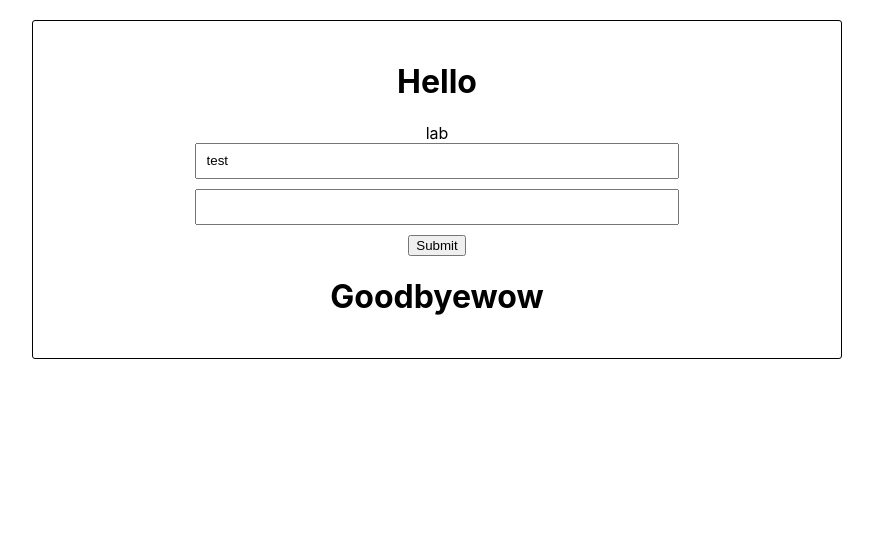
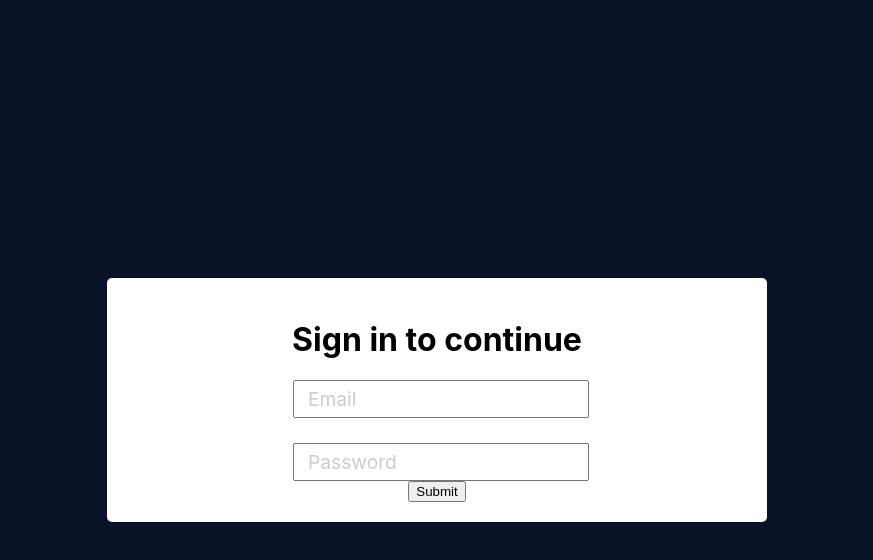
Before and after one commit to JTavinor/react-forms-playground, a React (Create React App) app: page / in a window 1280 px wide. Shown: the top 560 px of the page, without its empty margins (203-1076 px from the left). Built offline with nearby package versions, Linux system fonts and the light colour scheme.

Commit message:
Prototype of form with floating labels

```diff
--- a/src/App.css
+++ b/src/App.css
@@ -54,16 +54,16 @@ form {
   align-items: center;
 }
 
-input {
+/* input {
   width: 60%;
   margin-bottom: 10px;
   height: 2rem;
   padding: 0 10px;
   position: relative;
-  /* border: none; */
-  /* border-radius: 5%; */
-  /* outline: none; */
-}
+  border: none;
+  border-radius: 5%;
+  outline: none;
+} */
 
 .hello {
   position: relative;
@@ -160,3 +160,139 @@ input {
 .goodbye::after {
   content: "wow";
 }
+
+.border-gradient {
+  border-width: 5px 5px 5px 5px;
+  border-image: linear-gradient(
+    45deg,
+    rgba(100, 57, 242, 1) 0%,
+    rgba(242, 55, 55, 1) 100%
+  );
+  border-image-slice: 9;
+  border-style: solid;
+}
+
+.wrap {
+  display: inline-block;
+}
+
+.inner {
+  background: rgb(2, 0, 36);
+  background: linear-gradient(
+    90deg,
+    rgba(2, 0, 36, 1) 18%,
+    rgba(0, 212, 255, 1) 100%
+  );
+  width: calc(100% + 10px);
+}
+
+.bg-color {
+  height: inherit;
+  width: inherit;
+  background-color: white;
+}
+
+.testInner {
+  /* border: 1px solid green; */
+  height: 50px;
+  background-color: white;
+  width: 800px;
+  position: absolute;
+  z-index: 4;
+  top: 50%;
+  left: 50%;
+  transform: translate(-50%, -50%);
+}
+.testOuter {
+  /* border: 1px solid red; */
+  background-color: blue;
+  height: 52px;
+  width: 802px;
+  position: relative;
+  z-index: 5;
+}
+
+.testOuterOuter {
+  height: 52px;
+  width: 802px;
+}
+
+.testOuter:hover {
+  animation: animates1 1s linear forwards;
+}
+
+@keyframes animates1 {
+  0% {
+    width: 0;
+    height: 0;
+  }
+  100% {
+    width: 100%;
+    height: 100%;
+  }
+}
+
+.mainContainer {
+  height: 100vh;
+  width: 100vw;
+  background-color: #081229;
+  display: flex;
+}
+
+.loginFormCont {
+  padding: 20px 10px;
+  width: 50%;
+  margin: auto;
+  background-color: white;
+  border-radius: 5px;
+}
+
+.floatingLabelGroup {
+  position: relative;
+  width: 100%;
+  margin-top: 25px;
+}
+
+#firstFloatingLabelGroup {
+  margin-top: 0;
+}
+
+.floatingLabel {
+  font-size: 1.2rem;
+  color: #cccccc;
+  position: absolute;
+  pointer-events: none;
+  padding: 0 3px;
+  top: 50%;
+  transform: translateY(-50%);
+  left: 12px;
+  transition: all 0.1s ease;
+}
+
+.floatingInputField {
+  width: 100%;
+  height: 2rem;
+  position: relative;
+}
+
+.floatingInputField:focus ~ .floatingLabel,
+.floatingInputField:not(:focus):valid ~ .floatingLabel {
+  top: 0px;
+  bottom: 0px;
+  left: 5px;
+  font-size: 0.9rem;
+  height: 1rem;
+  opacity: 1;
+  color: #404040;
+  background-color: white;
+}
+
+.inputErrorMessage {
+  color: red;
+  align-self: start;
+}
+
+.floatingLabelForm {
+  width: 45%;
+  margin: auto;
+}
--- a/src/App.js
+++ b/src/App.js
@@ -3,13 +3,15 @@ import "./App.css";
 import ReactFinalForm from "./components/ReactFinalForm";
 import ReactHookForm from "./components/ReactHookForm";
 import HTMLForm from "./components/HTMLForm";
+import LoginForm from "./components/LoginForm";
 
 function App() {
   return (
     <div className="App">
       {/* <ReactFinalForm /> */}
-      <ReactHookForm />
+      {/* <ReactHookForm /> */}
       {/* <HTMLForm /> */}
+      <LoginForm />
     </div>
   );
 }
--- /dev/null
+++ b/src/components/LoginForm.jsx
@@ -0,0 +1,62 @@
+import React from "react";
+import { useForm } from "react-hook-form";
+
+function LoginForm(props) {
+  const {
+    register,
+    handleSubmit,
+    watch,
+    formState: { errors },
+  } = useForm();
+
+  console.log(errors);
+
+  const onSubmit = (data) => console.log(data);
+
+  return (
+    <div className="mainContainer">
+      <div className="loginFormCont">
+        <h1>Sign in to continue</h1>
+        <form onSubmit={handleSubmit(onSubmit)} className="floatingLabelForm">
+          <div className="floatingLabelGroup" id="firstFloatingLabelGroup">
+            <input
+              {...register("email", { required: true })}
+              id="email"
+              className="floatingInputField"
+              required
+            />
+            <label htmlFor="email" className="floatingLabel">
+              Email
+            </label>
+            {/* errors will return when field validation fails  */}
+          </div>
+          {errors.email && (
+            <div className="inputErrorMessage">Email is required</div>
+          )}
+          <div className="floatingLabelGroup">
+            <input
+              {...register("password", {
+                required: true,
+                type: "password",
+                minLength: 5,
+              })}
+              id="password"
+              className="floatingInputField"
+              required
+            />
+            <label htmlFor="password" className="floatingLabel">
+              Password
+            </label>
+            {/* errors will return when field validation fails  */}
+          </div>
+          {errors.password && (
+            <div className="inputErrorMessage">Password is required</div>
+          )}
+          <button type="submit">Submit</button>
+        </form>
+      </div>
+    </div>
+  );
+}
+
+export default LoginForm;
--- a/src/components/ReactHookForm.jsx
+++ b/src/components/ReactHookForm.jsx
@@ -12,7 +12,13 @@ function ReactHookForm(props) {
 
   return (
     <div className="formDiv">
-      <h1 className="hello">Hello</h1>
+      <div className="wrap">
+        <div className="bg-color">
+          <div className="inner">
+            <h1 className="hello">Hello</h1>
+          </div>
+        </div>
+      </div>
       <form onSubmit={handleSubmit(onSubmit)}>
         {/* register your input into the hook by invoking the "register" function */}
         lab
@@ -24,6 +30,12 @@ function ReactHookForm(props) {
         <button type="submit">Submit</button>
       </form>
       <h1 className="goodbye">Goodbye</h1>
+      <p className="border-gradient">Hello</p>
+      <div className="testOuterOuter">
+        <div className="testOuter">
+          <div className="testInner"></div>
+        </div>
+      </div>
     </div>
   );
 }
```
